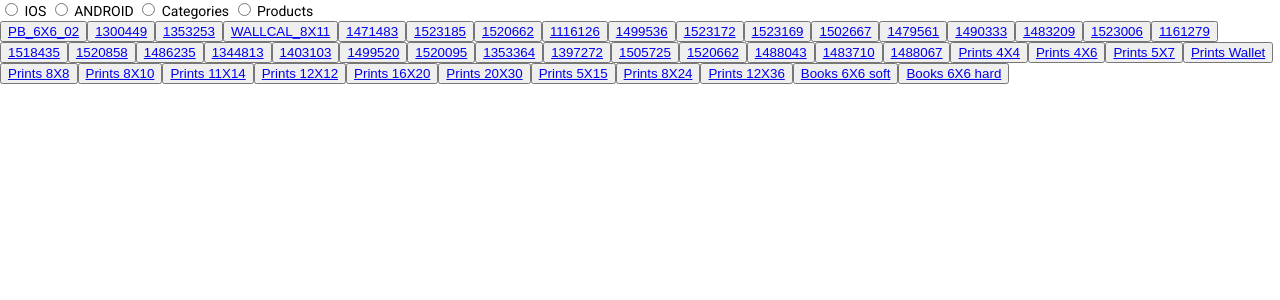
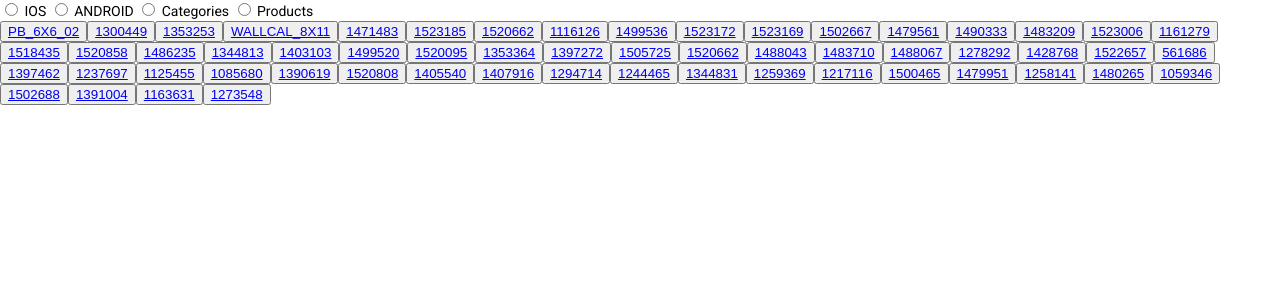
Before and after one commit to SergiyBelevitnevSFLY/deeplinks, an Angular app: page /products in a window 1280 px wide. Shown: the top 300 px of the page. Built offline with nearby package versions, Linux system fonts and the light colour scheme.

Commit message:
added skus

```diff
--- a/src/app/products/products.component.ts
+++ b/src/app/products/products.component.ts
@@ -120,57 +120,134 @@ import { Component, OnInit } from '@angular/core';
 </button>
 
 
-
-  <button type="button" class="btn btn-secondary">
-  <a href="shutterfly-staging://mobile/v2/products/2">Prints 4X4</a>
- </button>
- <button type="button" class="btn btn-secondary">
-  <a href="shutterfly-staging://mobile/v2/products/4">Prints 4X6</a>
- </button>
- <button type="button" class="btn btn-secondary">
-  <a href="shutterfly-staging://mobile/v2/products/6">Prints 5X7</a>
- </button>
- <button type="button" class="btn btn-secondary">
-  <a href="shutterfly-staging://mobile/v2/products/240">Prints Wallet</a>
- </button>
- <button type="button" class="btn btn-secondary">
-  <a href="shutterfly-staging://mobile/v2/products/8">Prints 8X8</a>
- </button>
- <button type="button" class="btn btn-secondary">
-  <a href="shutterfly-staging://mobile/v2/products/68">Prints 8X10</a>
- </button>
- <button type="button" class="btn btn-secondary">
-  <a href="shutterfly-staging://mobile/v2/products/70">Prints 11X14</a>
- </button>
- <button type="button" class="btn btn-secondary">
-  <a href="shutterfly-staging://mobile/v2/products/234">Prints 12X12</a>
- </button>
- <button type="button" class="btn btn-secondary">
-  <a href="shutterfly-staging://mobile/v2/products/434">Prints 16X20</a>
- </button>
- <button type="button" class="btn btn-secondary">
-  <a href="shutterfly-staging://mobile/v2/products/238">Prints 20X30</a>
- </button>
- <button type="button" class="btn btn-secondary">
-  <a href="shutterfly-staging://mobile/v2/products/2148">Prints 5X15</a>
- </button>
- <button type="button" class="btn btn-secondary">
-  <a href="shutterfly-staging://mobile/v2/products/2150">Prints 8X24</a>
- </button>
- <button type="button" class="btn btn-secondary">
-  <a href="shutterfly-staging://mobile/v2/products/2152">Prints 12X36</a>
- </button>
- <button type="button" class="btn btn-secondary">
-  <a href="shutterfly-staging://mobile/v2/products/244">Books 6X6 soft</a>
- </button>
- <button type="button" class="btn btn-secondary">
-  <a href="shutterfly-staging://mobile/v2/products/242">Books 6X6 hard</a>
- </button>
+<button type="button" class="btn btn-secondary">
+<a href="shutterfly-staging://mobile/v2/products?products=[1278292]">1278292</a>
+</button>
 
 
+<button type="button" class="btn btn-secondary">
+<a href="shutterfly-staging://mobile/v2/products?products=[1428768]">1428768</a>
+</button>
 
 
+<button type="button" class="btn btn-secondary">
+<a href="shutterfly-staging://mobile/v2/products?products=[1522657]">1522657</a>
+</button>
 
+
+<button type="button" class="btn btn-secondary">
+<a href="shutterfly-staging://mobile/v2/products?products=[561686]">561686</a>
+</button>
+
+
+<button type="button" class="btn btn-secondary">
+<a href="shutterfly-staging://mobile/v2/products?products=[1397462]">1397462</a>
+</button>
+
+
+<button type="button" class="btn btn-secondary">
+<a href="shutterfly-staging://mobile/v2/products?products=[1237697]">1237697</a>
+</button>
+
+
+<button type="button" class="btn btn-secondary">
+<a href="shutterfly-staging://mobile/v2/products?products=[1125455]">1125455</a>
+</button>
+
+
+<button type="button" class="btn btn-secondary">
+<a href="shutterfly-staging://mobile/v2/products?products=[1085680]">1085680</a>
+</button>
+
+
+<button type="button" class="btn btn-secondary">
+<a href="shutterfly-staging://mobile/v2/products?products=[1390619]">1390619</a>
+</button>
+
+
+<button type="button" class="btn btn-secondary">
+<a href="shutterfly-staging://mobile/v2/products?products=[1520808]">1520808</a>
+</button>
+
+
+<button type="button" class="btn btn-secondary">
+<a href="shutterfly-staging://mobile/v2/products?products=[1405540]">1405540</a>
+</button>
+
+
+<button type="button" class="btn btn-secondary">
+<a href="shutterfly-staging://mobile/v2/products?products=[1407916]">1407916</a>
+</button>
+
+
+<button type="button" class="btn btn-secondary">
+<a href="shutterfly-staging://mobile/v2/products?products=[1294714]">1294714</a>
+</button>
+
+
+<button type="button" class="btn btn-secondary">
+<a href="shutterfly-staging://mobile/v2/products?products=[1244465]">1244465</a>
+</button>
+
+
+<button type="button" class="btn btn-secondary">
+<a href="shutterfly-staging://mobile/v2/products?products=[1344831]">1344831</a>
+</button>
+
+
+<button type="button" class="btn btn-secondary">
+<a href="shutterfly-staging://mobile/v2/products?products=[1259369]">1259369</a>
+</button>
+
+
+<button type="button" class="btn btn-secondary">
+<a href="shutterfly-staging://mobile/v2/products?products=[1217116]">1217116</a>
+</button>
+
+
+<button type="button" class="btn btn-secondary">
+<a href="shutterfly-staging://mobile/v2/products?products=[1500465]">1500465</a>
+</button>
+
+
+<button type="button" class="btn btn-secondary">
+<a href="shutterfly-staging://mobile/v2/products?products=[1479951]">1479951</a>
+</button>
+
+
+<button type="button" class="btn btn-secondary">
+<a href="shutterfly-staging://mobile/v2/products?products=[1258141]">1258141</a>
+</button>
+
+
+<button type="button" class="btn btn-secondary">
+<a href="shutterfly-staging://mobile/v2/products?products=[1480265]">1480265</a>
+</button>
+
+
+<button type="button" class="btn btn-secondary">
+<a href="shutterfly-staging://mobile/v2/products?products=[1059346]">1059346</a>
+</button>
+
+
+<button type="button" class="btn btn-secondary">
+<a href="shutterfly-staging://mobile/v2/products?products=[1502688]">1502688</a>
+</button>
+
+
+<button type="button" class="btn btn-secondary">
+<a href="shutterfly-staging://mobile/v2/products?products=[1391004]">1391004</a>
+</button>
+
+
+<button type="button" class="btn btn-secondary">
+<a href="shutterfly-staging://mobile/v2/products?products=[1163631]">1163631</a>
+</button>
+
+
+<button type="button" class="btn btn-secondary">
+<a href="shutterfly-staging://mobile/v2/products?products=[1273548]">1273548</a>
+</button>
 
   </div>
   </div>
```
